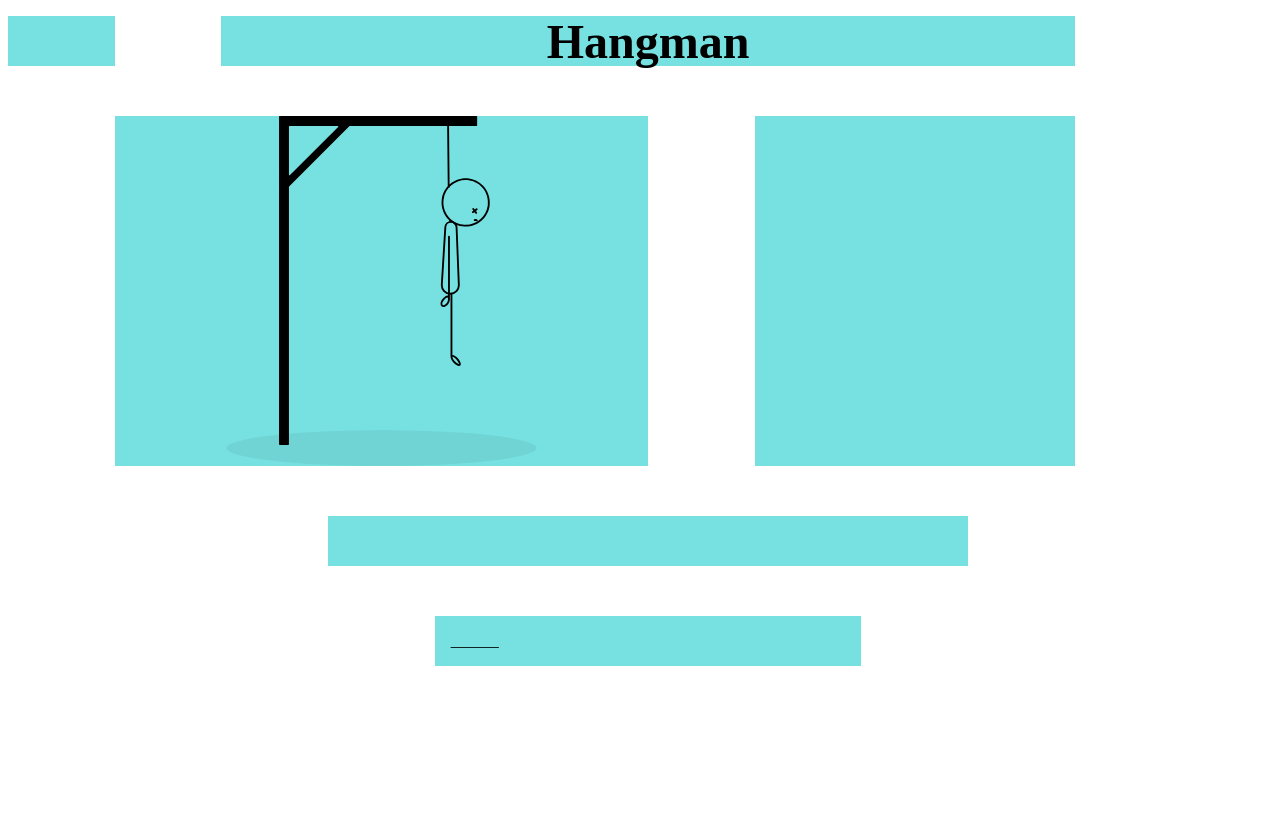
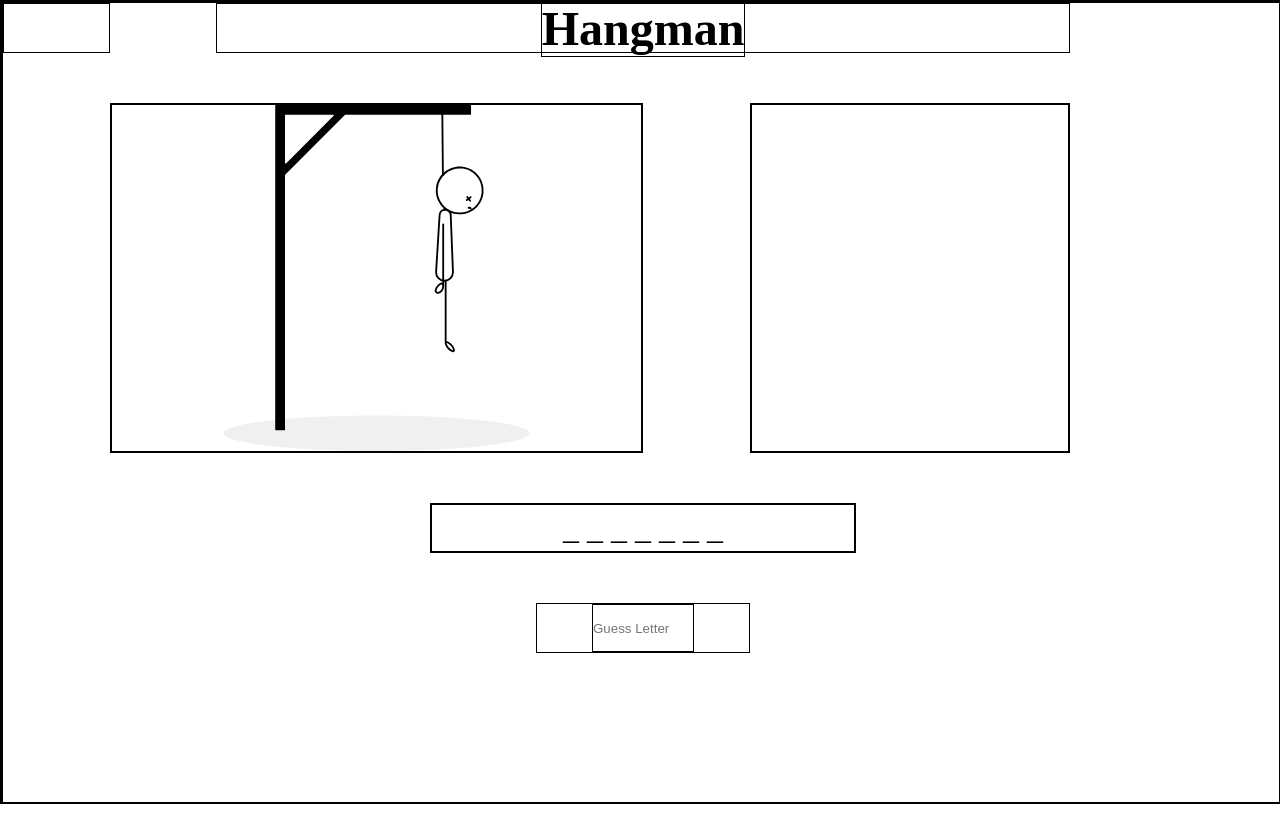
Before and after one commit to MikeWaser/Examination-Hangman, a plain HTML site: page index.html in a window 1280 px wide. Drawn offline with Linux system fonts and the light colour scheme.

Commit message:
update mikes mbp

```diff
--- a/css/style.css
+++ b/css/style.css
@@ -1,7 +1,8 @@
 * {
   padding: 0;
   margin: 0;
-  box-sizing: border-box;
+  box-sizing: border-box¨;
+  border: 1px solid black;
 }
 
 body {
@@ -12,14 +13,13 @@ body {
 .wrapper {
   width: 100vw;
   height: 100vh;
-  margin: 1rem 0.5rem;
   display: grid;
   grid-template-columns: repeat(12, 1fr);
   grid-auto-rows: 50px;
 }
 
 .container {
-  background: #77e1e1;
+  /*background: #c5ffff;*/
   display: flex;
 }
 
@@ -52,14 +52,16 @@ img {
   grid-row: 3 / 10;
 }
 
-.answer {
+.randomWord {
   grid-column: 5 / 9;
-  grid-row: 13 / 14;
+  grid-row: 11 / 12;
 }
 
 .userInput {
-  grid-column: 4 / 10;
-  grid-row: 11 / 12;
+  grid-column: 6 / 8;
+  grid-row: 13 / 14;
+  display: flex;
+  justify-content: center;
 }
 
 .start {
@@ -80,10 +82,15 @@ img {
   align-items: center;
 }
 
-p {
-  margin: 1rem 1rem;
+input {
+  display: flex;
+  max-width: 100px;
 }
 
 span {
-  padding: 0;
+  font-size: 2rem;
+  display: flex;
+  flex-grow: 1;
+  justify-content: center;
+  align-items: center;
 }
--- a/index.html
+++ b/index.html
@@ -4,7 +4,7 @@
     <meta charset="UTF-8" />
     <meta name="viewport" content="width=device-width, initial-scale=1.0" />
     <link rel="stylesheet" href="./css/style.css" />
-    <title>Hangman</title>
+    <title>Hang The Man</title>
   </head>
   <body>
     <div class="wrapper">
@@ -18,10 +18,12 @@
       <div class="container wrongGuess">
         <span id="wrongLetter"></span>
       </div>
-      <div class="container answer">
-        <p><span id="currentWord2"></span></p>
+      <div class="container randomWord">
+        <span id="currentWord"></span>
       </div>
-      <div class="container userInput"></div>
+      <div class="container userInput">
+        <input type ="text" placeholder = "Guess Letter">
+      </div>
       <div class="container new">
         <div class="result"></div>
         <button id="newGame">New Game</button>
@@ -32,4 +34,4 @@
     </div>
     <script src="script.js" defer></script>
   </body>
-</html>
+</html
--- a/script.js
+++ b/script.js
@@ -1,18 +1,23 @@
-// Array med ord som ska slumpas in i continer answer
-const wordBank = [
-  "javascript",
-  "website",
-  "game",
-  "keyboard",
-  "hangman",
-  "coding",
-];
+// getElementByClass
 
-const randomAnswer = wordBank[Math.floor(Math.random() * wordBank.length)]
+const words = ["Volvo", "Saab", "Ford", "Fiat", "Ferrari", "Porsche"];
+const randomWords = words[Math.floor(Math.random() * words.length)];
+const splitWords = randomWords.split("");
+const consoleSplitWords = randomWords.split("");
+const consoleJoinSplitWords = consoleSplitWords.join("");
+console.log(consoleSplitWords);
+console.log(consoleJoinSplitWords);
 
-let currentWord = []
+for (let i = 0; i < splitWords.length; i++) {
+  splitWords[i] = "_";
+}
 
-for (let i = 0 ; i < randomAnswer.length; i++){
-currentWord.push("_")
-}
-document.getElementById("currentWord2").innerHTML = currentWord.join ("")
+const joinSplitWords = splitWords.join(" ");
+
+// const howMany = splitWords.length("");
+// console.log(howMany);
+// splitWords.splice(0, 1, "_");
+
+const seeWords = document.querySelector("#currentWord");
+
+seeWords.innerText = joinSplitWords;
```
